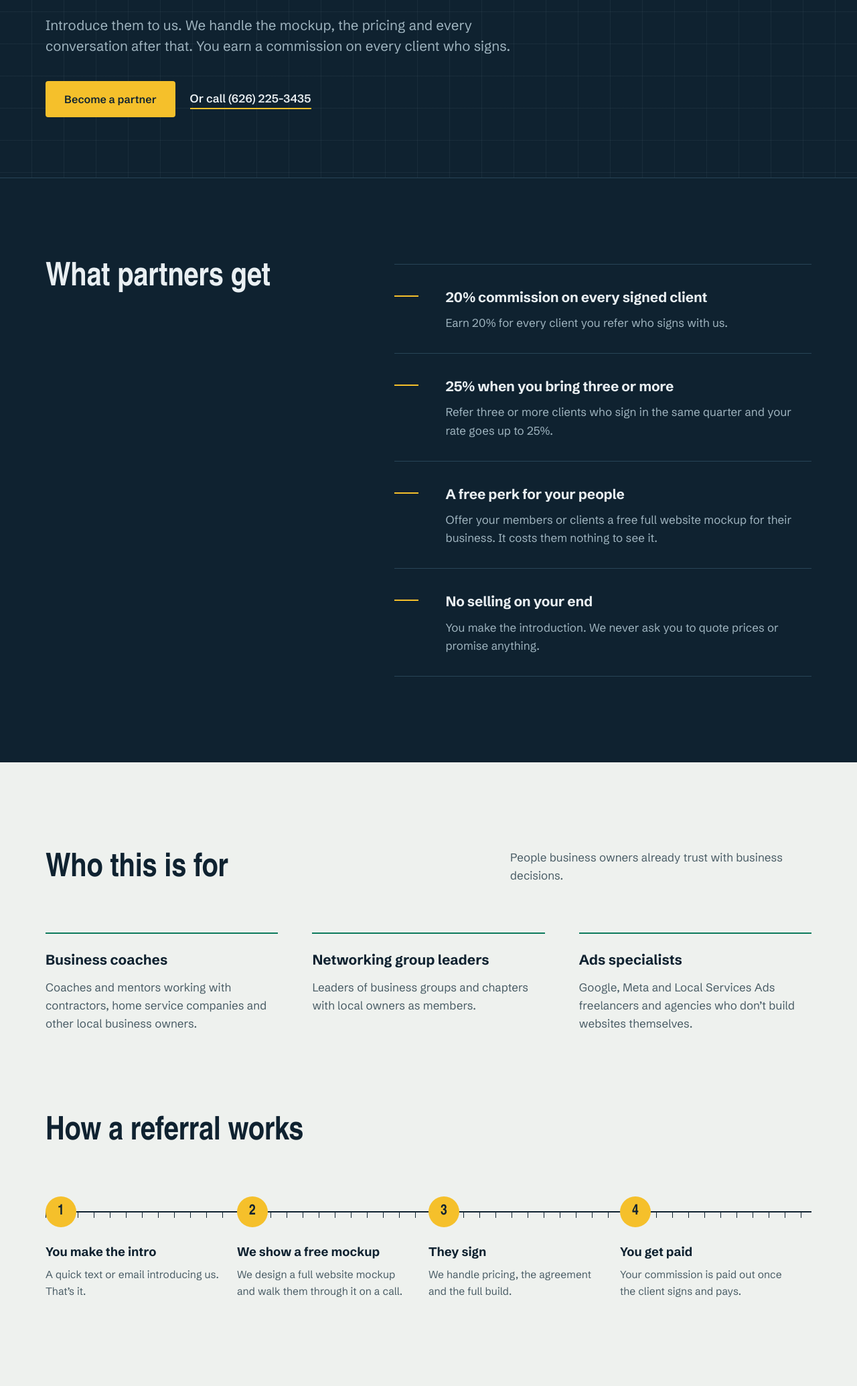
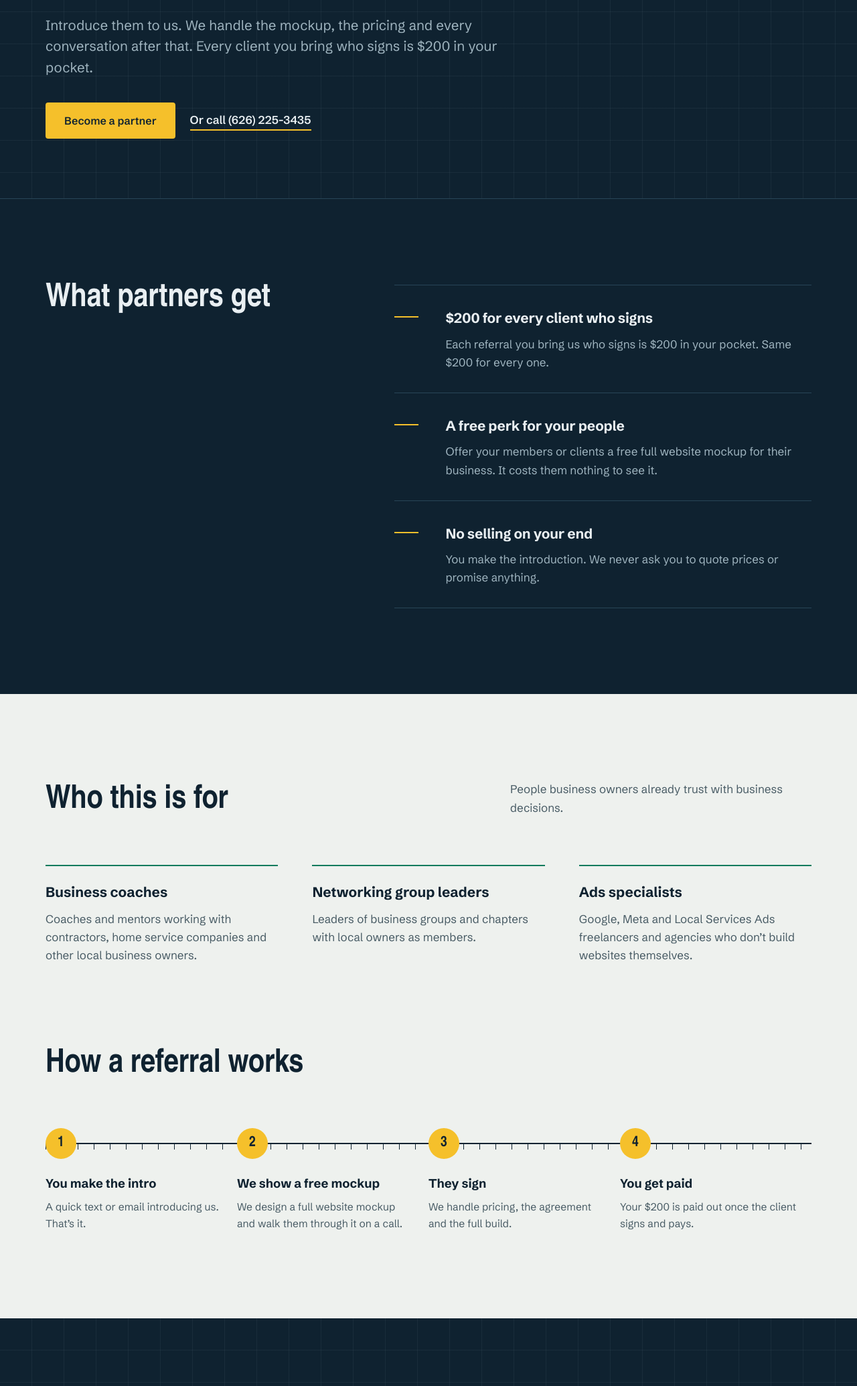
Before and after one commit to taronabg/taron-portfolio, a plain HTML site: page partners.html in a window 1280 px wide. Shown: the part 491-2560 px from the top of the page at 67% size. Drawn offline with Linux system fonts and the light colour scheme; a web font is replaced by a local one.

Commit message:
Partners page: flat $200 per signed client, no percentages
Co-Authored-By: Claude Opus 5.5 <noreply@anthropic.com>

```diff
--- a/partners.html
+++ b/partners.html
@@ -12,8 +12,8 @@
       gtag('config', 'AW-18192275833');
       gtag('config', 'AW-18192275833/w79OCJaM47QcEPmy4OJD', { 'phone_conversion_number': '(626) 225-3435' });
     </script>
-    <title>Partner Program | Refer Business Owners, Earn 20% | TA² Websites</title>
-    <meta name="description" content="Business coaches, networking leaders and ads specialists: refer business owners who need a website and earn 20% commission on every client who signs.">
+    <title>Partner Program | Refer Business Owners, Earn $200 Each | TA² Websites</title>
+    <meta name="description" content="Business coaches, networking leaders and ads specialists: refer business owners who need a website and get $200 for every client who signs.">
     <meta name="robots" content="index, follow, max-image-preview:large">
     <link rel="canonical" href="https://taronabgaryan.com/partners">
     <meta name="theme-color" content="#0f2230">
@@ -22,12 +22,12 @@
     <meta property="og:type" content="website">
     <meta property="og:site_name" content="TA² Websites">
     <meta property="og:url" content="https://taronabgaryan.com/partners">
-    <meta property="og:title" content="Partner Program | Refer Business Owners, Earn 20% | TA² Websites">
-    <meta property="og:description" content="Business coaches, networking leaders and ads specialists: refer business owners who need a website and earn 20% commission on every client who signs.">
+    <meta property="og:title" content="Partner Program | Refer Business Owners, Earn $200 Each | TA² Websites">
+    <meta property="og:description" content="Business coaches, networking leaders and ads specialists: refer business owners who need a website and get $200 for every client who signs.">
     <meta property="og:image" content="https://taronabgaryan.com/assets/img/og.jpg">
     <meta name="twitter:card" content="summary_large_image">
-    <meta name="twitter:title" content="Partner Program | Refer Business Owners, Earn 20% | TA² Websites">
-    <meta name="twitter:description" content="Business coaches, networking leaders and ads specialists: refer business owners who need a website and earn 20% commission on every client who signs.">
+    <meta name="twitter:title" content="Partner Program | Refer Business Owners, Earn $200 Each | TA² Websites">
+    <meta name="twitter:description" content="Business coaches, networking leaders and ads specialists: refer business owners who need a website and get $200 for every client who signs.">
     <meta name="twitter:image" content="https://taronabgaryan.com/assets/img/og.jpg">
     <link rel="preconnect" href="https://fonts.googleapis.com">
     <link rel="preconnect" href="https://fonts.gstatic.com" crossorigin>
@@ -62,7 +62,7 @@
         <section class="page-hero grid-bg">
             <div class="wrap">
                 <h1 class="display h1" style="max-width:13ch">Know business owners who need a better website?</h1>
-                <p class="lede">Introduce them to us. We handle the mockup, the pricing and every conversation after that. You earn a commission on every client who signs.</p>
+                <p class="lede">Introduce them to us. We handle the mockup, the pricing and every conversation after that. Every client you bring who signs is $200 in your pocket.</p>
                 <div class="btn-row">
                     <a class="btn btn-primary" href="#apply">Become a partner</a>
                     <a class="text-link" href="tel:+16262253435">Or call (626) 225-3435</a>
@@ -76,8 +76,7 @@
                     <h2 class="display h2" id="earn-title">What partners get</h2>
                 </div>
                 <ul class="points">
-                    <li><div><h3>20% commission on every signed client</h3><p>Earn 20% for every client you refer who signs with us.</p></div></li>
-                    <li><div><h3>25% when you bring three or more</h3><p>Refer three or more clients who sign in the same quarter and your rate goes up to 25%.</p></div></li>
+                    <li><div><h3>$200 for every client who signs</h3><p>Each referral you bring us who signs is $200 in your pocket. Same $200 for every one.</p></div></li>
                     <li><div><h3>A free perk for your people</h3><p>Offer your members or clients a free full website mockup for their business. It costs them nothing to see it.</p></div></li>
                     <li><div><h3>No selling on your end</h3><p>You make the introduction. We never ask you to quote prices or promise anything.</p></div></li>
                 </ul>
@@ -108,7 +107,7 @@
                         <li><span class="n">1</span><h3>You make the intro</h3><p>A quick text or email introducing us. That’s it.</p></li>
                         <li><span class="n">2</span><h3>We show a free mockup</h3><p>We design a full website mockup and walk them through it on a call.</p></li>
                         <li><span class="n">3</span><h3>They sign</h3><p>We handle pricing, the agreement and the full build.</p></li>
-                        <li><span class="n">4</span><h3>You get paid</h3><p>Your commission is paid out once the client signs and pays.</p></li>
+                        <li><span class="n">4</span><h3>You get paid</h3><p>Your $200 is paid out once the client signs and pays.</p></li>
                     </ol>
                 </div>
             </div>
```
